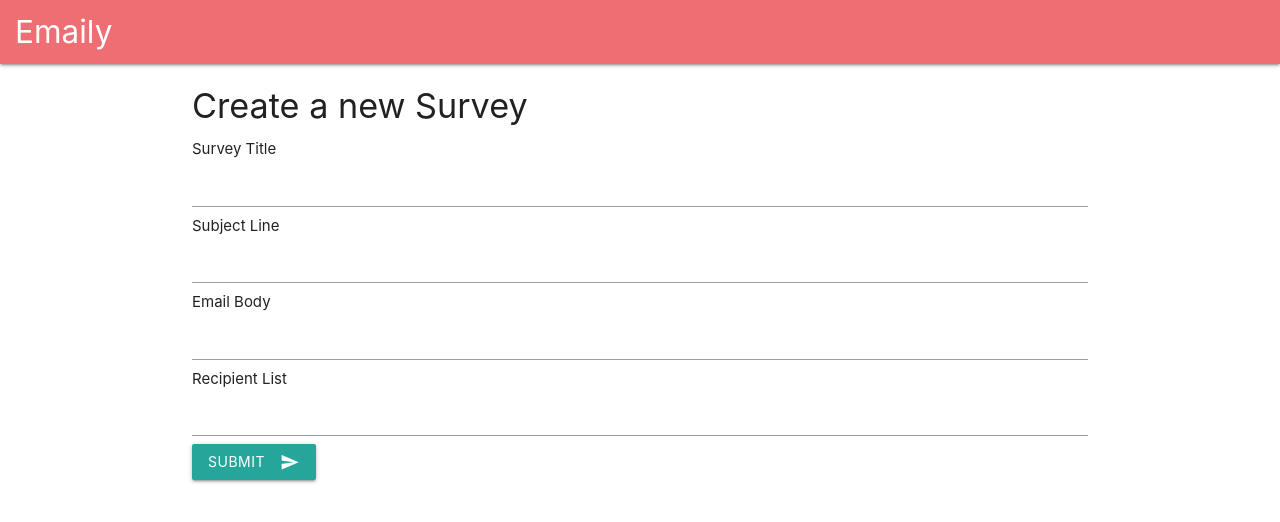
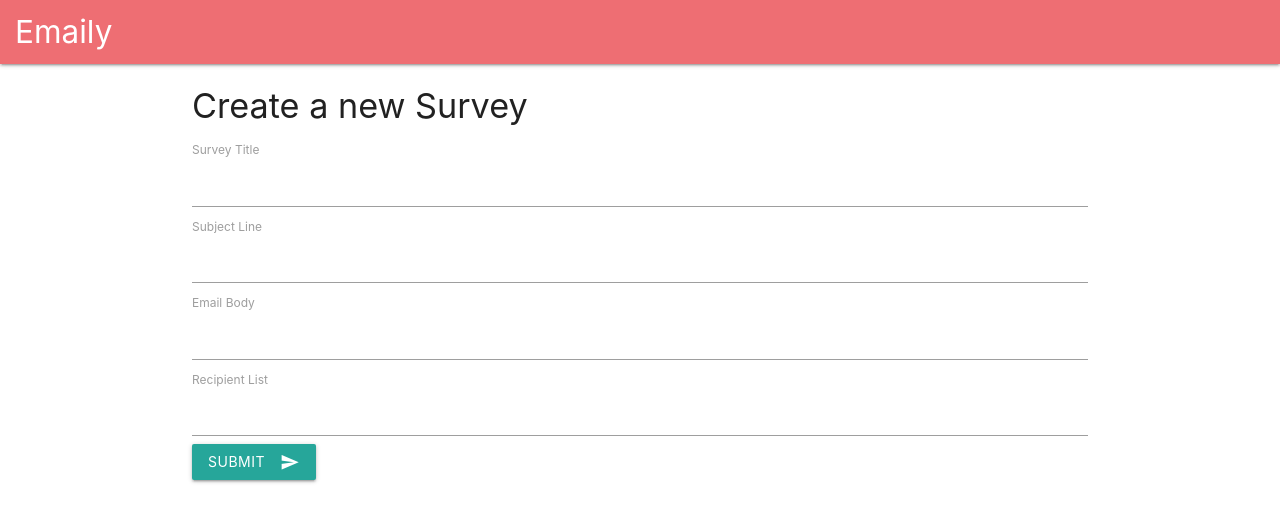
Before and after one commit to superapplejuice/Emaily-MERN-Stack, a React (Create React App) app in the folder client/: page /surveys/new in a window 1280 px wide. Shown: the top 522 px of the page. Built offline with nearby package versions, Linux system fonts and the light colour scheme; no server answers.

Commit message:
typings for labels & names, added field styling

```diff
--- a/client/src/components/survey/form/FormField.jsx
+++ b/client/src/components/survey/form/FormField.jsx
@@ -5,9 +5,10 @@ const FormField = ({ label, ...props }) => {
   const [field, { error, touched }] = useField(props);
   return (
     <Fragment>
-      <div>{label}</div>
+      <label>{label}</label>
       <input {...field} {...props} />
-      {error && touched && <div className="red-text">{error}</div>}
+      {error && touched && <label className="red-text">{error}</label>}
+      <br />
     </Fragment>
   );
 };
--- a/client/src/components/survey/form/SurveyForm.jsx
+++ b/client/src/components/survey/form/SurveyForm.jsx
@@ -3,6 +3,16 @@ import { Formik, Form } from "formik";
 import * as yup from "yup";
 
 import FormField from "./FormField";
+import {
+  surveyTitle,
+  subjectLine,
+  emailBody,
+  recipientList,
+  survey_title,
+  subject_line,
+  email_body,
+  recipient_list
+} from "./types";
 
 const SurveyForm = () => {
   const initialValues = {
@@ -34,10 +44,10 @@ const SurveyForm = () => {
         {({ isSubmitting }) => {
           return (
             <Form>
-              <FormField name="surveyTitle" label="Survey Title" />
-              <FormField name="subjectLine" label="Subject Line" />
-              <FormField name="emailBody" label="Email Body" />
-              <FormField name="recipientList" label="Recipient List" />
+              <FormField name={surveyTitle} label={survey_title} />
+              <FormField name={subjectLine} label={subject_line} />
+              <FormField name={emailBody} label={email_body} />
+              <FormField name={recipientList} label={recipient_list} />
               <button
                 className="btn waves-effect waves-light"
                 type="submit"
--- /dev/null
+++ b/client/src/components/survey/form/types.js
@@ -0,0 +1,11 @@
+// field names
+export const surveyTitle = "surveyTitle";
+export const subjectLine = "subjectLine";
+export const emailBody = "emailBody";
+export const recipientList = "recipientList";
+
+// field labels
+export const survey_title = "Survey Title";
+export const subject_line = "Subject Line";
+export const email_body = "Email Body";
+export const recipient_list = "Recipient List";
```
